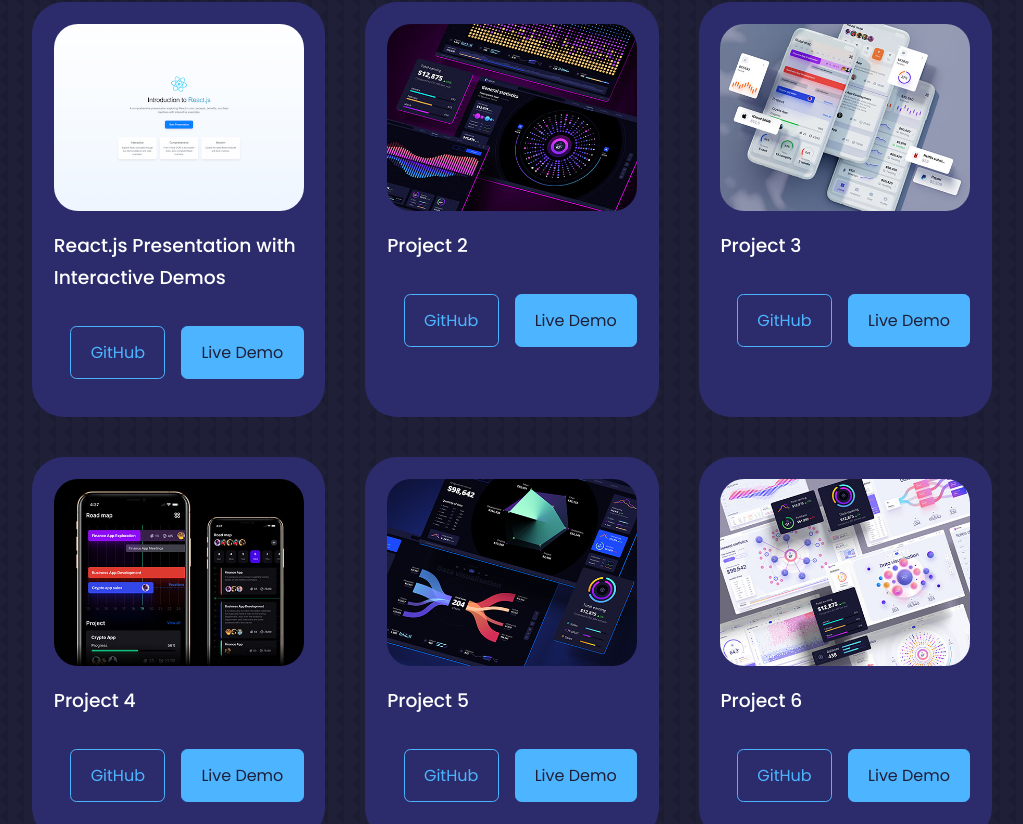
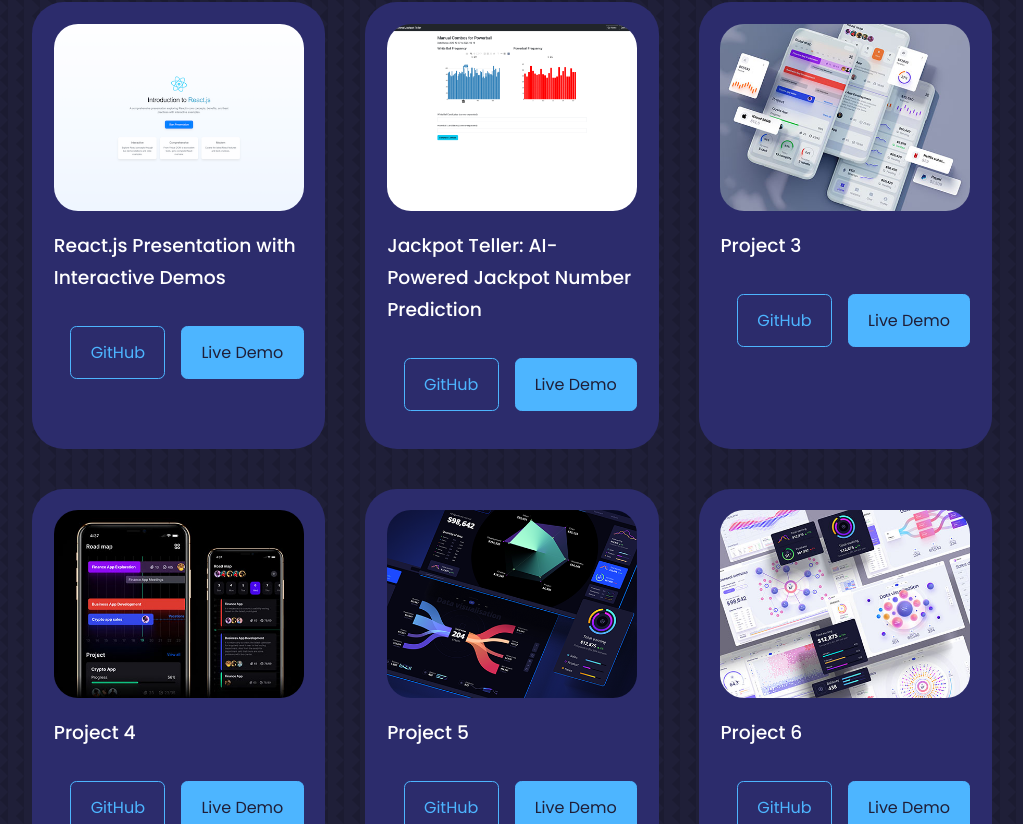
Before and after one commit to smashyou/portfolio, a React (Create React App) app: page / in a window 1280 px wide. Shown: the part 5928-6752 px from the top of the page, without its empty margins (128-1151 px from the left). Built offline with nearby package versions, Linux system fonts and the light colour scheme.

Commit message:
added a new portfolio image and links

```diff
--- a/src/components/portfolio/Portfolio.jsx
+++ b/src/components/portfolio/Portfolio.jsx
@@ -1,7 +1,7 @@
 import React from "react";
 import "./portfolio.css";
 import IMG1 from "../../assets/reactjs_ppt.png";
-import IMG2 from "../../assets/portfolio2.jpg";
+import IMG2 from "../../assets/jackpotteller.png";
 import IMG3 from "../../assets/portfolio3.jpg";
 import IMG4 from "../../assets/portfolio4.jpg";
 import IMG5 from "../../assets/portfolio5.png";
@@ -19,9 +19,9 @@ const data = [
   {
     id: 2,
     image: IMG2,
-    title: "Project 2",
-    github: "https://www.github.com/smashyou",
-    demo: "https://dribbble.com/shots/16580766-Orion-UI-kit-Charts-templates-infographics-in-Figma",
+    title: "Jackpot Teller: AI-Powered Jackpot Number Prediction",
+    github: "https://github.com/smashyou/AI_Jackpot_Generator",
+    demo: "https://www.jackpotteller.com",
   },
   {
     id: 3,
```
Also changed, not shown: src/assets/jackpotteller.png (added).
